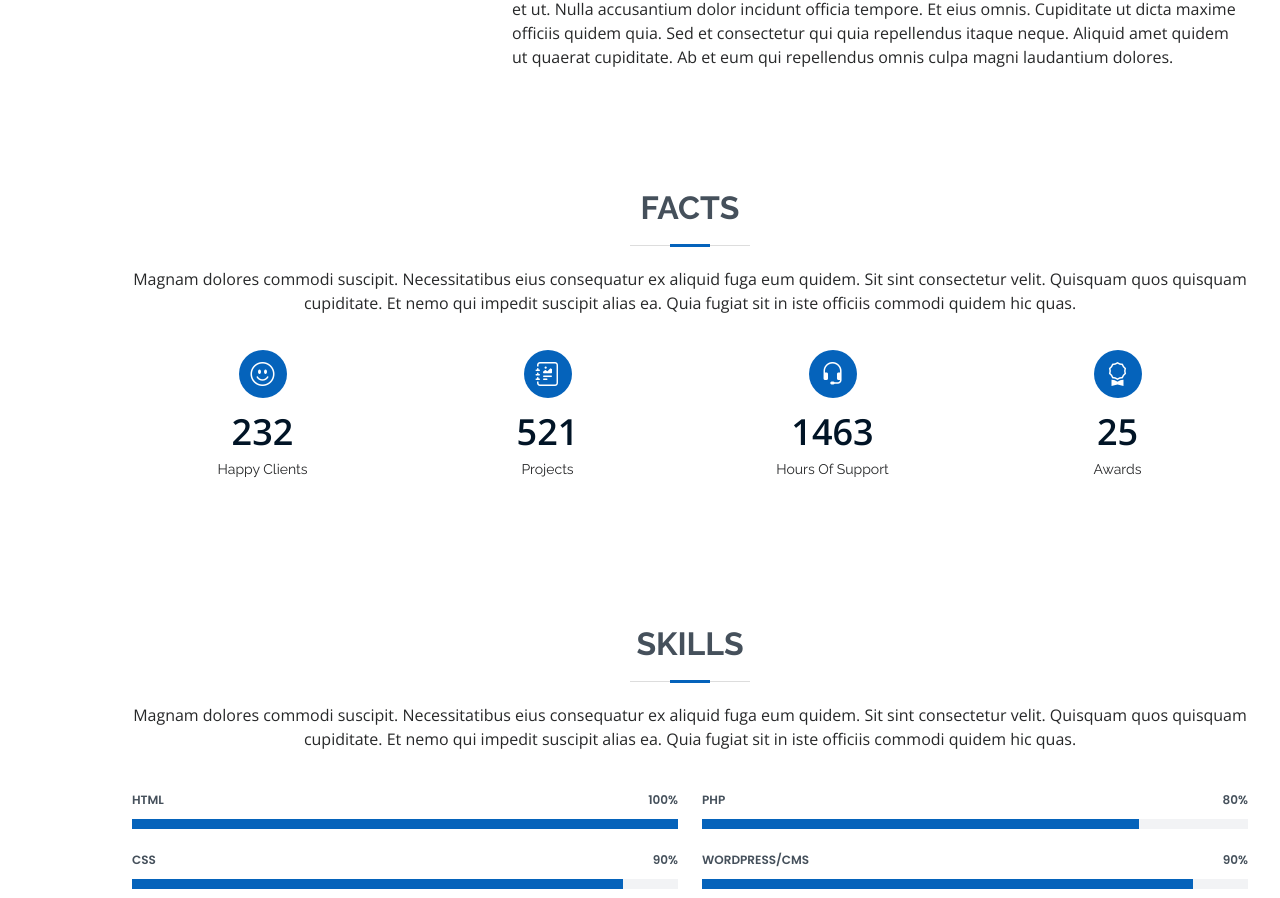
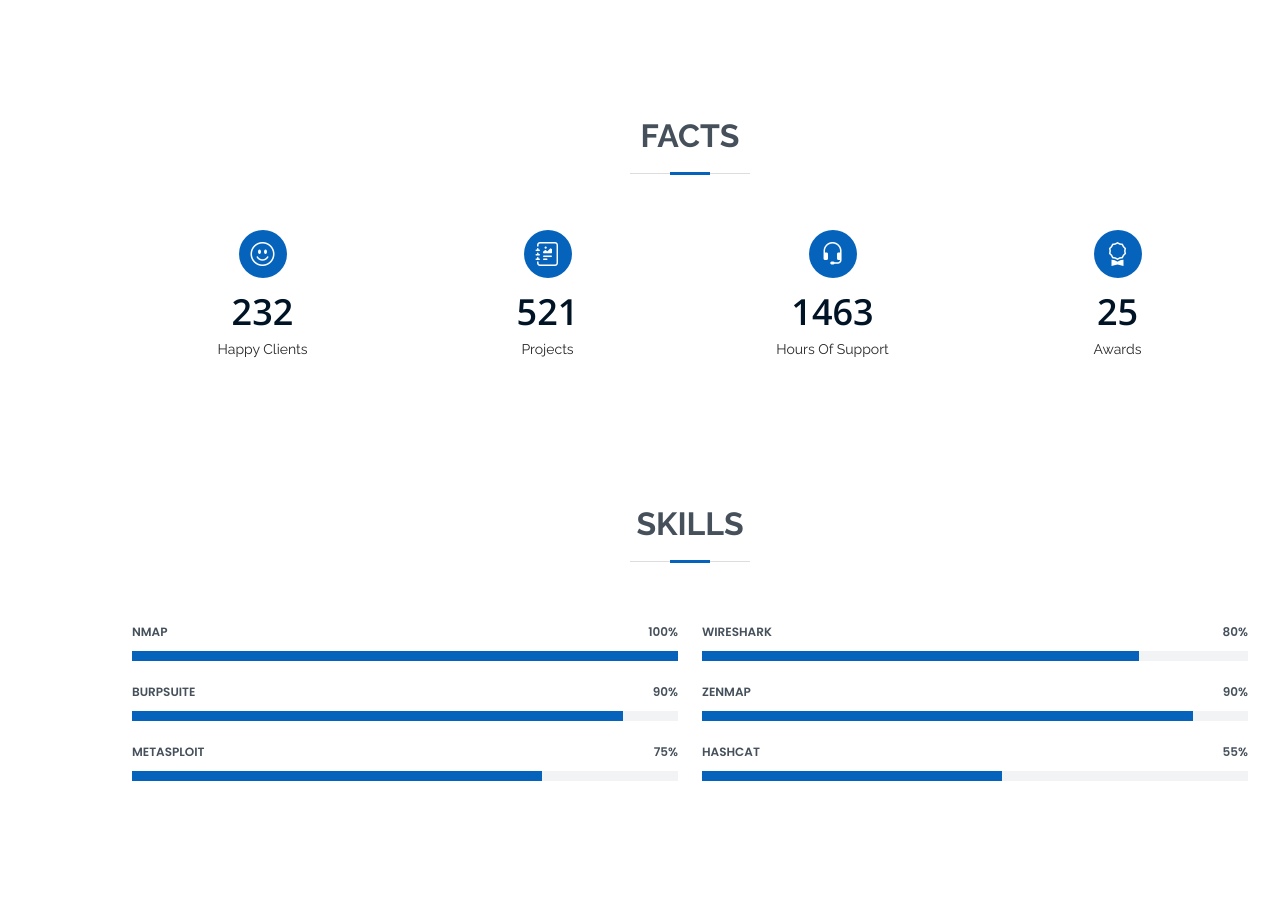
Before and after one commit to an0n7os/an0n7os.github.io, a plain HTML site: page index.html in a window 1280 px wide. Shown: the part 1323-2221 px from the top of the page. Drawn offline with nearby package versions, Linux system fonts and the light colour scheme.

Commit message:
Update index.html

```diff
--- a/index.html
+++ b/index.html
@@ -97,13 +97,13 @@
                 <ul>
                   <li><i class="bi bi-chevron-right"></i> <strong>Birthday:</strong> <span>08 Apr 2002</span></li>
                   <li><i class="bi bi-chevron-right"></i> <strong>Website:</strong> <span>https://an0n7os.github.io/-/</span></li>
-                  <li><i class="bi bi-chevron-right"></i> <strong>Phone:</strong> <span></span></li>
+                  <li><i class="bi bi-chevron-right"></i> <strong>Phone:</strong> <span>919846356057</span></li>
                   <li><i class="bi bi-chevron-right"></i> <strong>City:</strong> <span>Kerala Thrissur</span></li>
                 </ul>
               </div>
               <div class="col-lg-6">
                 <ul>
-                  <li><i class="bi bi-chevron-right"></i> <strong>Age:</strong> <span>30</span></li>
+                  <li><i class="bi bi-chevron-right"></i> <strong>Age:</strong> <span>19</span></li>
                   <li><i class="bi bi-chevron-right"></i> <strong>Degree:</strong> <span>B.TECH</span></li>
                   <li><i class="bi bi-chevron-right"></i> <strong>PhEmailone:</strong> <span>aswinasher@gmail.com</span></li>
                   <li><i class="bi bi-chevron-right"></i> <strong>Freelance:</strong> <span>Available</span></li>
@@ -111,8 +111,7 @@
               </div>
             </div>
             <p>
-              Officiis eligendi itaque labore et dolorum mollitia officiis optio vero. Quisquam sunt adipisci omnis et ut. Nulla accusantium dolor incidunt officia tempore. Et eius omnis.
-              Cupiditate ut dicta maxime officiis quidem quia. Sed et consectetur qui quia repellendus itaque neque. Aliquid amet quidem ut quaerat cupiditate. Ab et eum qui repellendus omnis culpa magni laudantium dolores.
+             #
             </p>
           </div>
         </div>
@@ -126,7 +125,7 @@
 
         <div class="section-title">
           <h2>Facts</h2>
-          <p>Magnam dolores commodi suscipit. Necessitatibus eius consequatur ex aliquid fuga eum quidem. Sit sint consectetur velit. Quisquam quos quisquam cupiditate. Et nemo qui impedit suscipit alias ea. Quia fugiat sit in iste officiis commodi quidem hic quas.</p>
+          <p></p>
         </div>
 
         <div class="row">
@@ -174,7 +173,7 @@
 
         <div class="section-title">
           <h2>Skills</h2>
-          <p>Magnam dolores commodi suscipit. Necessitatibus eius consequatur ex aliquid fuga eum quidem. Sit sint consectetur velit. Quisquam quos quisquam cupiditate. Et nemo qui impedit suscipit alias ea. Quia fugiat sit in iste officiis commodi quidem hic quas.</p>
+          <p></p>
         </div>
 
         <div class="row skills-content">
@@ -182,21 +181,21 @@
           <div class="col-lg-6">
 
             <div class="progress">
-              <span class="skill">HTML <i class="val">100%</i></span>
+              <span class="skill">NMAP <i class="val">100%</i></span>
               <div class="progress-bar-wrap">
                 <div class="progress-bar" role="progressbar" aria-valuenow="100" aria-valuemin="0" aria-valuemax="100"></div>
               </div>
             </div>
 
             <div class="progress">
-              <span class="skill">CSS <i class="val">90%</i></span>
+              <span class="skill">BURPSUITE <i class="val">90%</i></span>
               <div class="progress-bar-wrap">
                 <div class="progress-bar" role="progressbar" aria-valuenow="90" aria-valuemin="0" aria-valuemax="100"></div>
               </div>
             </div>
 
             <div class="progress">
-              <span class="skill">JavaScript <i class="val">75%</i></span>
+              <span class="skill">METASPLOIT <i class="val">75%</i></span>
               <div class="progress-bar-wrap">
                 <div class="progress-bar" role="progressbar" aria-valuenow="75" aria-valuemin="0" aria-valuemax="100"></div>
               </div>
@@ -207,21 +206,21 @@
           <div class="col-lg-6">
 
             <div class="progress">
-              <span class="skill">PHP <i class="val">80%</i></span>
+              <span class="skill">WIRESHARK <i class="val">80%</i></span>
               <div class="progress-bar-wrap">
                 <div class="progress-bar" role="progressbar" aria-valuenow="80" aria-valuemin="0" aria-valuemax="100"></div>
               </div>
             </div>
 
             <div class="progress">
-              <span class="skill">WordPress/CMS <i class="val">90%</i></span>
+              <span class="skill">ZENMAP<i class="val">90%</i></span>
               <div class="progress-bar-wrap">
                 <div class="progress-bar" role="progressbar" aria-valuenow="90" aria-valuemin="0" aria-valuemax="100"></div>
               </div>
             </div>
 
             <div class="progress">
-              <span class="skill">Photoshop <i class="val">55%</i></span>
+              <span class="skill">HASHCAT<i class="val">55%</i></span>
               <div class="progress-bar-wrap">
                 <div class="progress-bar" role="progressbar" aria-valuenow="55" aria-valuemin="0" aria-valuemax="100"></div>
               </div>
@@ -240,8 +239,7 @@
 
         <div class="section-title">
           <h2>Resume</h2>
-          <p>Magnam dolores commodi suscipit. Necessitatibus eius consequatur ex aliquid fuga eum quidem. Sit sint consectetur velit. Quisquam quos quisquam cupiditate. Et nemo qui impedit suscipit alias ea. Quia fugiat sit in iste officiis commodi quidem hic quas.</p>
-        </div>
+
 
         <div class="row">
           <div class="col-lg-6">
```
